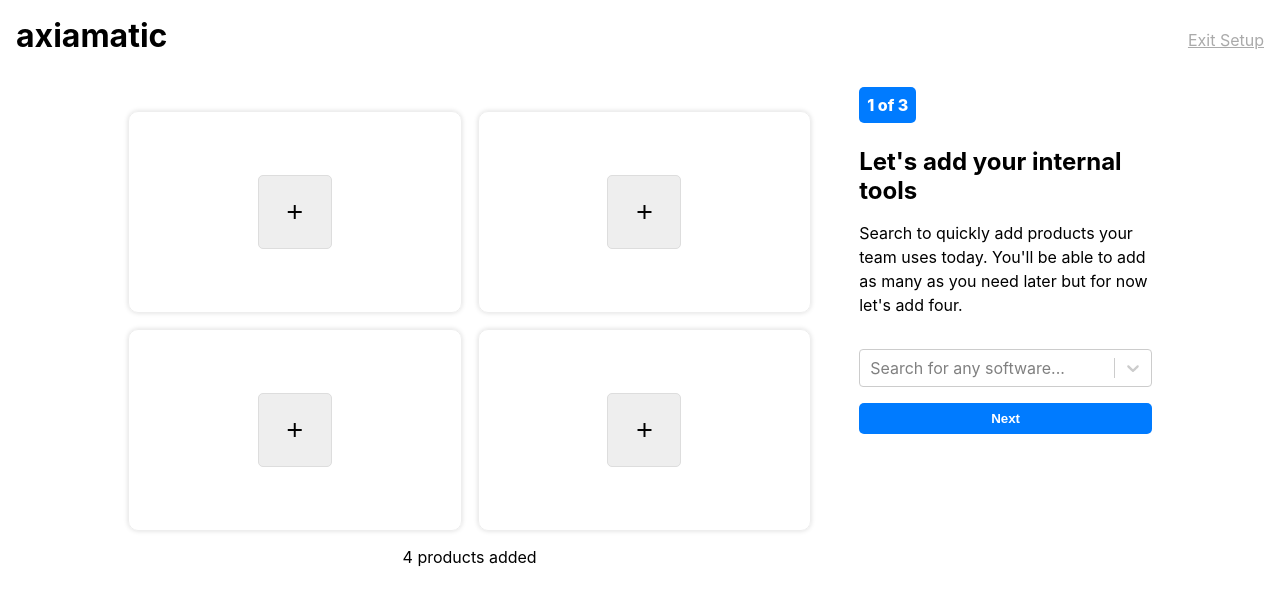
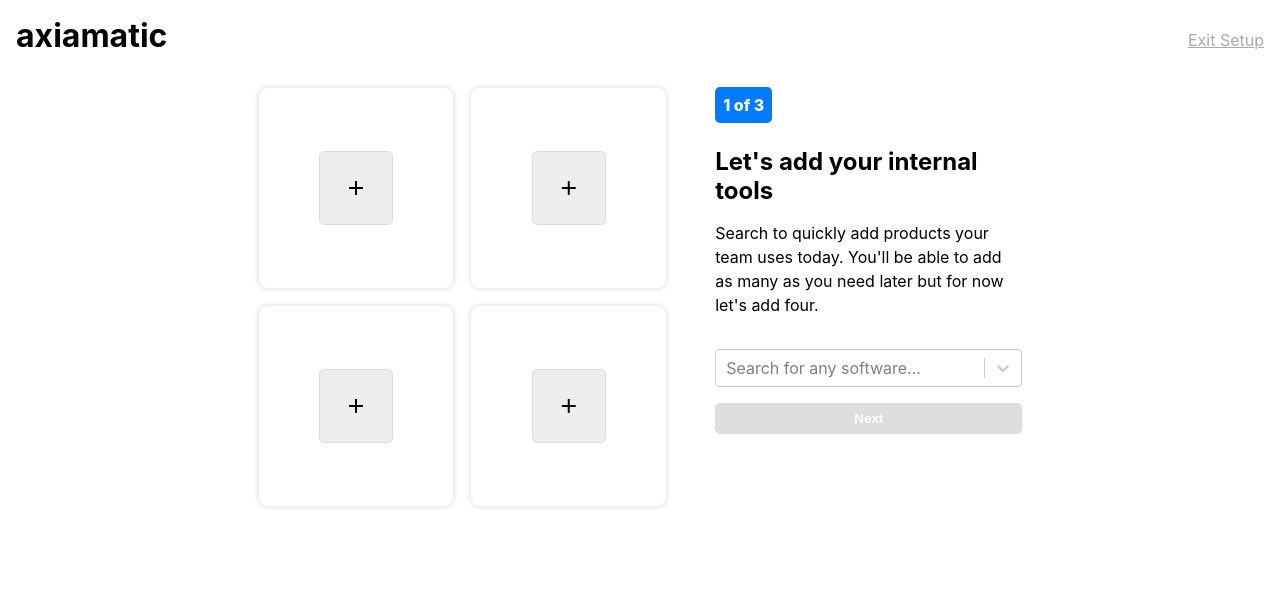
Before and after one commit to nandap4790/axiamatic-task, a React (Create React App) app: page / in a window 1280 px wide. Shown: the top 604 px of the page. Built offline with nearby package versions, Linux system fonts and the light colour scheme.

Commit message:
Handle placeholder replacement and desktop styles

```diff
--- a/src/reducer.js
+++ b/src/reducer.js
@@ -1,4 +1,4 @@
-function listReducer(state = [...Array(4)], action){
+function listReducer(state = [], action){
     switch (action.type){
       case "ADD_ITEM":
         return [...state, action.payload]
--- a/src/rows/Content/index.js
+++ b/src/rows/Content/index.js
@@ -57,18 +57,21 @@ const Content = ({addToList, itemList}) => {
 
       const [buttonDisabled, setButtonDisabled] = useState(true);
       const [buttonClass, setButtonClass] = useState("next-button disabled");
+      const [dropdownDisabled, setDropdownDisabled] = useState(false);
 
       useEffect(() => {
         if(itemList.length > 0) {
           setButtonDisabled(false);
           setButtonClass("next-button");
+
+          itemList.length === 4 ? setDropdownDisabled(true) : setDropdownDisabled(false);
         }
       }, [itemList]);
 
     return <div className="axiamatic-tools-container">
         <div className="description-container">
             <ToolUploadStaticContent />
-            <Select options={data} onChange={handleChange} placeholder={'Search for any software...'} />
+            <Select options={data} onChange={handleChange} placeholder={'Search for any software...'} isDisabled={dropdownDisabled} />
             <button className={buttonClass} disabled={buttonDisabled}>Next</button>
         </div>
         <ItemsContainer />
--- a/src/rows/Content/index.scss
+++ b/src/rows/Content/index.scss
@@ -19,6 +19,7 @@
       max-width: 1024px;
       margin: 0 auto;
       column-gap: 48px;
+      justify-content: center;
 
       .description-container {
         order: 1;
--- a/src/rows/ItemsContainer/index.js
+++ b/src/rows/ItemsContainer/index.js
@@ -22,7 +22,12 @@ const ItemsContainer = ({itemList, removeFromList}) => {
     }
 
     const renderStuff = () => {
-        return itemList.map((item, index) => {
+        const target = 4;
+        const itemsLength = itemList.length;
+        const placeholderItems = [...Array(target - itemsLength)];
+        const newArr = [...itemList, ...placeholderItems];
+
+        return newArr.map((item, index) => {
             if(item === undefined) {
                 return <div className="icon-container" key={index}>
                     <div className="add-icon">
--- a/src/rows/ItemsContainer/index.scss
+++ b/src/rows/ItemsContainer/index.scss
@@ -1,9 +1,3 @@
-@media screen and (min-width: 1024px) {
-    .items-container {
-      width: 70%;
-    }
-}
-
 .wrapper-icons {
     display: grid;
     flex-wrap: wrap;
@@ -64,3 +58,13 @@
         padding-right: 8px;
     }
 }
+
+@media screen and (min-width: 1024px) {
+    .items-container {
+      width: 40%;
+    }
+
+    .wrapper-icons {
+        margin-top: -8px;
+    }
+}
```
